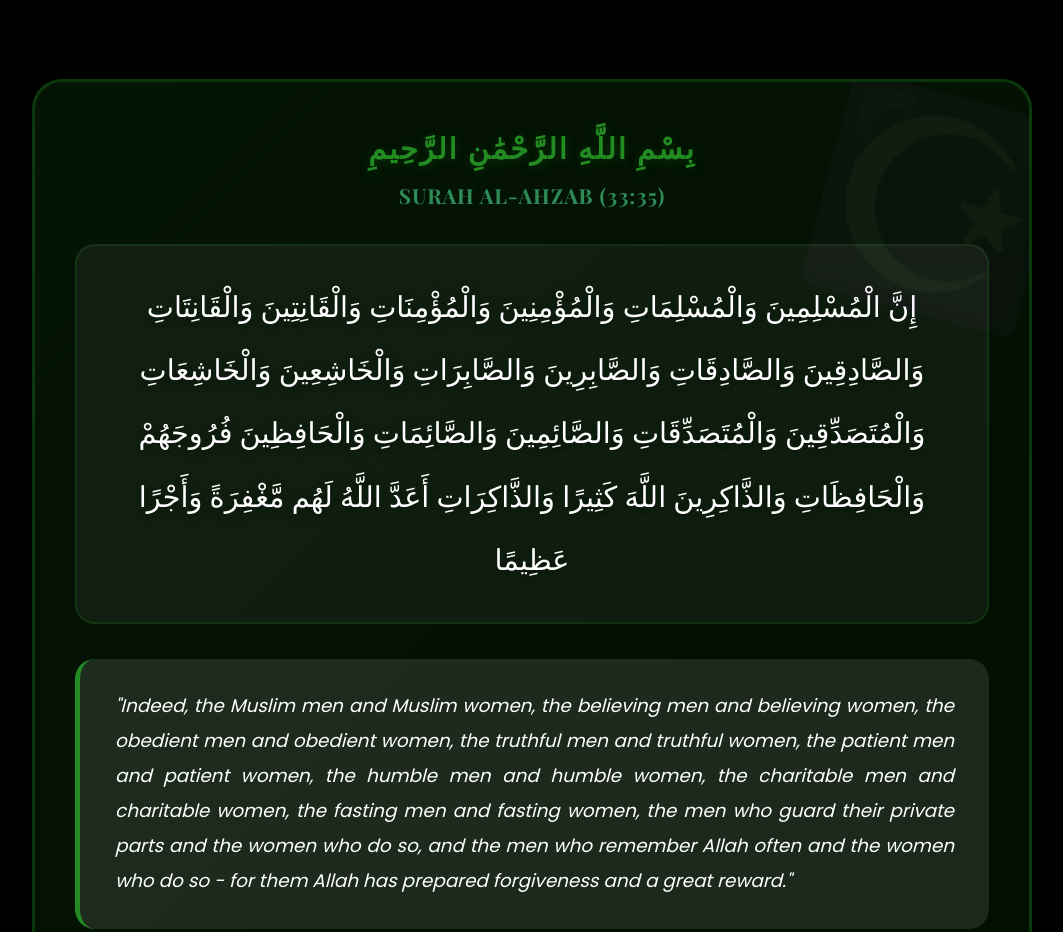
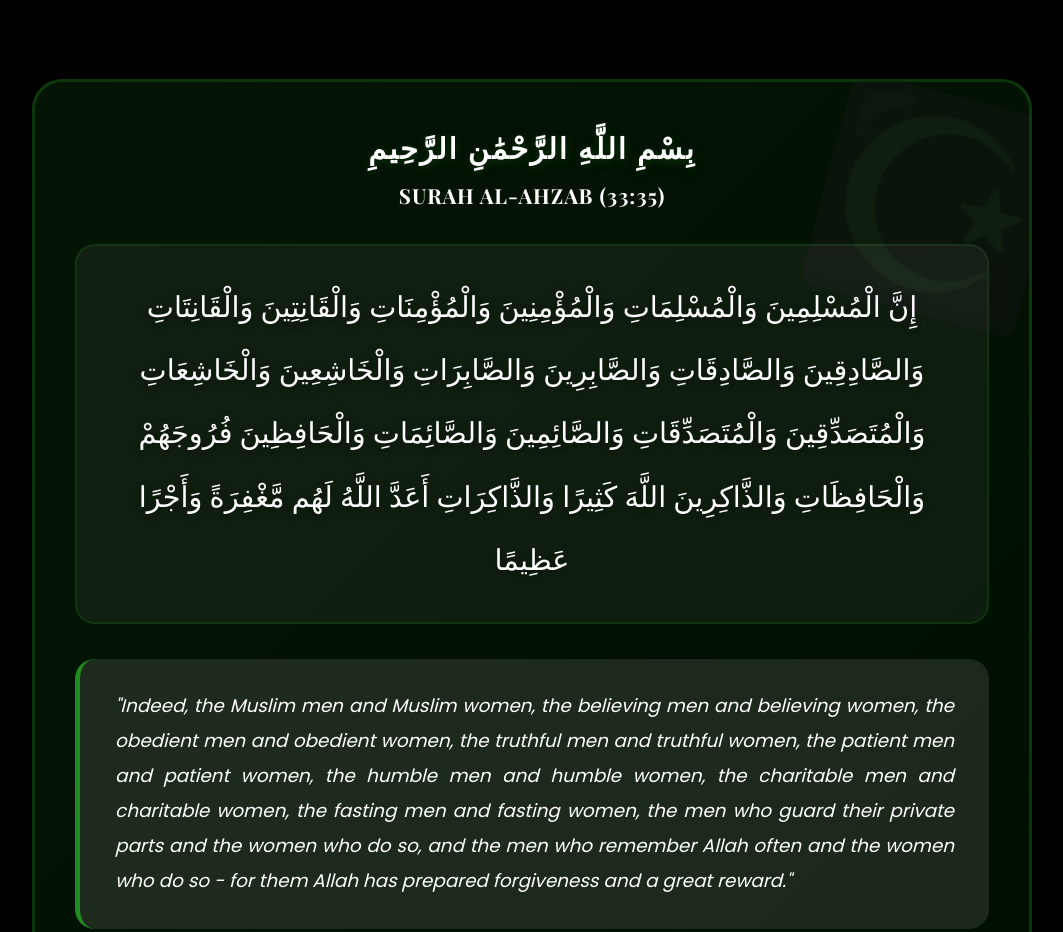
Before and after one commit to Mohamedissham/isshameema, a plain HTML site: page index.html in a window 1280 px wide. Shown: the part 8660-9592 px from the top of the page, without its empty margins (108-1171 px from the left). Drawn offline with nearby package versions, Linux system fonts and the light colour scheme.

Commit message:
Update index.html

```diff
--- a/index.html
+++ b/index.html
@@ -1339,7 +1339,7 @@
         .bismillah {
             font-family: 'Amiri', 'Traditional Arabic', serif;
             font-size: 1.8em;
-            color: #228B22;
+            color: #fff;
             margin-bottom: 15px;
             font-weight: 600;
             text-shadow: 0 2px 10px rgba(34, 139, 34, 0.3);
@@ -1348,7 +1348,7 @@
 
         .verse-reference {
             font-size: 1.3em;
-            color: #2E8B57;
+            color: #fff;
             font-weight: 700;
             font-family: 'Playfair Display', serif;
             text-transform: uppercase;
```
